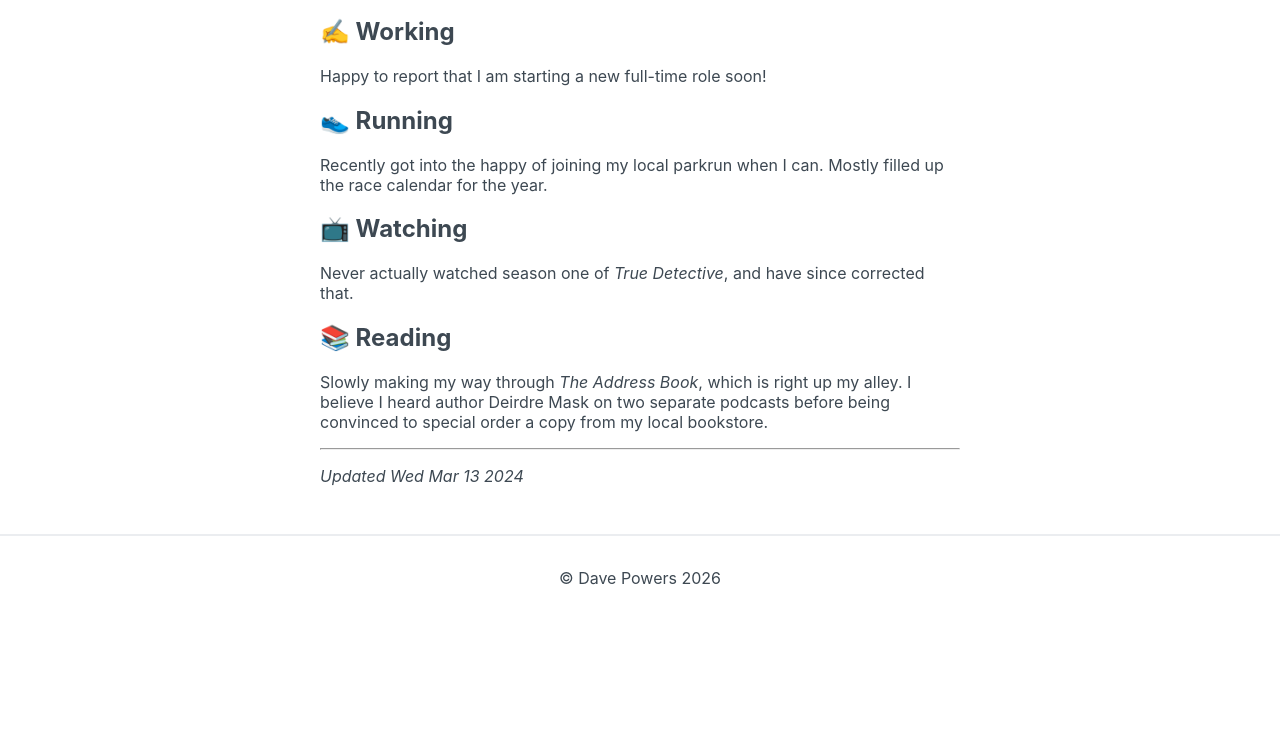
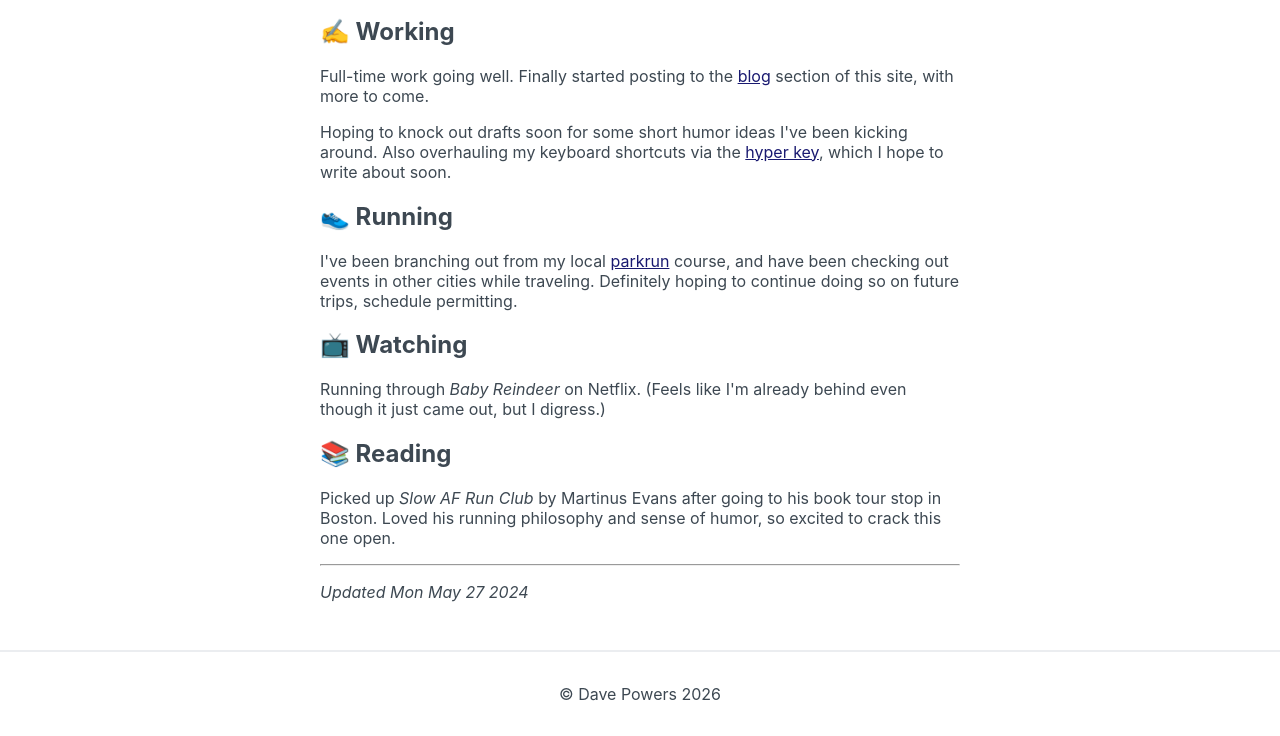
Before and after one commit to djpowers/personal-site, an Eleventy site: page src/now.md in a window 1280 px wide. Shown: the part 157-893 px from the top of the page. Before the commit the page ends 800 px from the top, so only its background shows below. Built offline with nearby package versions, Linux system fonts and the light colour scheme; Eleventy itself is replaced by a stand-in of ours; files that its build step writes are made by us from their sources.

Commit message:
Update now page

```diff
--- a/src/now.md
+++ b/src/now.md
@@ -2,7 +2,7 @@
 layout: default.njk
 title: Now | Dave Powers
 description: A brief summary of what Dave Powers is up to right now
-date: 2024-03-13T00:00:00-0500
+date: 2024-05-27T17:00:00-0500
 templateEngineOverride: njk,md
 ---
 
@@ -12,19 +12,21 @@ templateEngineOverride: njk,md
 
 ## ✍️ Working
 
-Happy to report that I am starting a new full-time role soon!
+Full-time work going well. Finally started posting to the [blog](/blog/) section of this site, with more to come.
+
+Hoping to knock out drafts soon for some short humor ideas I've been kicking around. Also overhauling my keyboard shortcuts via the [hyper key](https://sebastiandedeyne.com/hyper-key/), which I hope to write about soon.
 
 ## 👟 Running
 
-Recently got into the happy of joining my local parkrun when I can. Mostly filled up the race calendar for the year.
+I've been branching out from my local [parkrun](https://www.parkrun.com/) course, and have been checking out events in other cities while traveling. Definitely hoping to continue doing so on future trips, schedule permitting.
 
 ## 📺 Watching
 
-Never actually watched season one of _True Detective_, and have since corrected that.
+Running through _Baby Reindeer_ on Netflix. (Feels like I'm already behind even though it just came out, but I digress.)
 
 ## 📚 Reading
 
-Slowly making my way through _The Address Book_, which is right up my alley. I believe I heard author Deirdre Mask on two separate podcasts before being convinced to special order a copy from my local bookstore.
+Picked up _Slow AF Run Club_ by Martinus Evans after going to his book tour stop in Boston. Loved his running philosophy and sense of humor, so excited to crack this one open.
 
 ---
 
```
